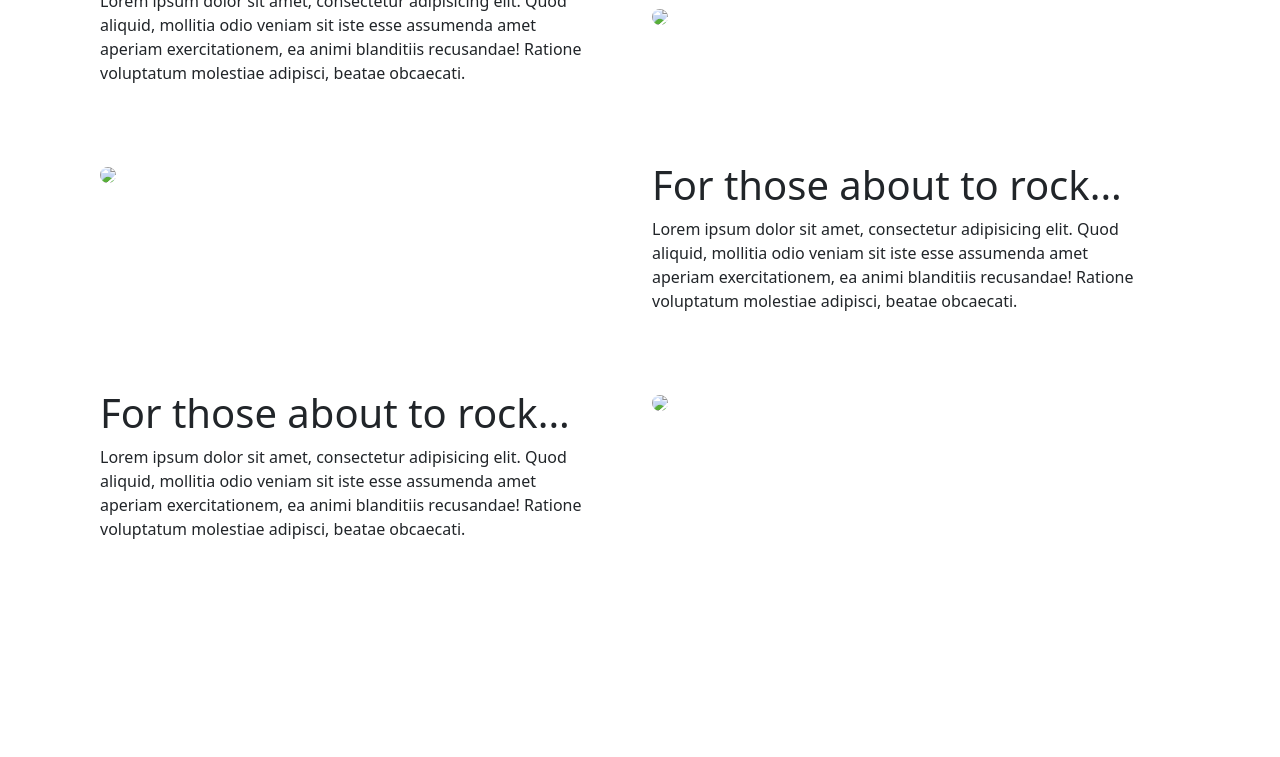
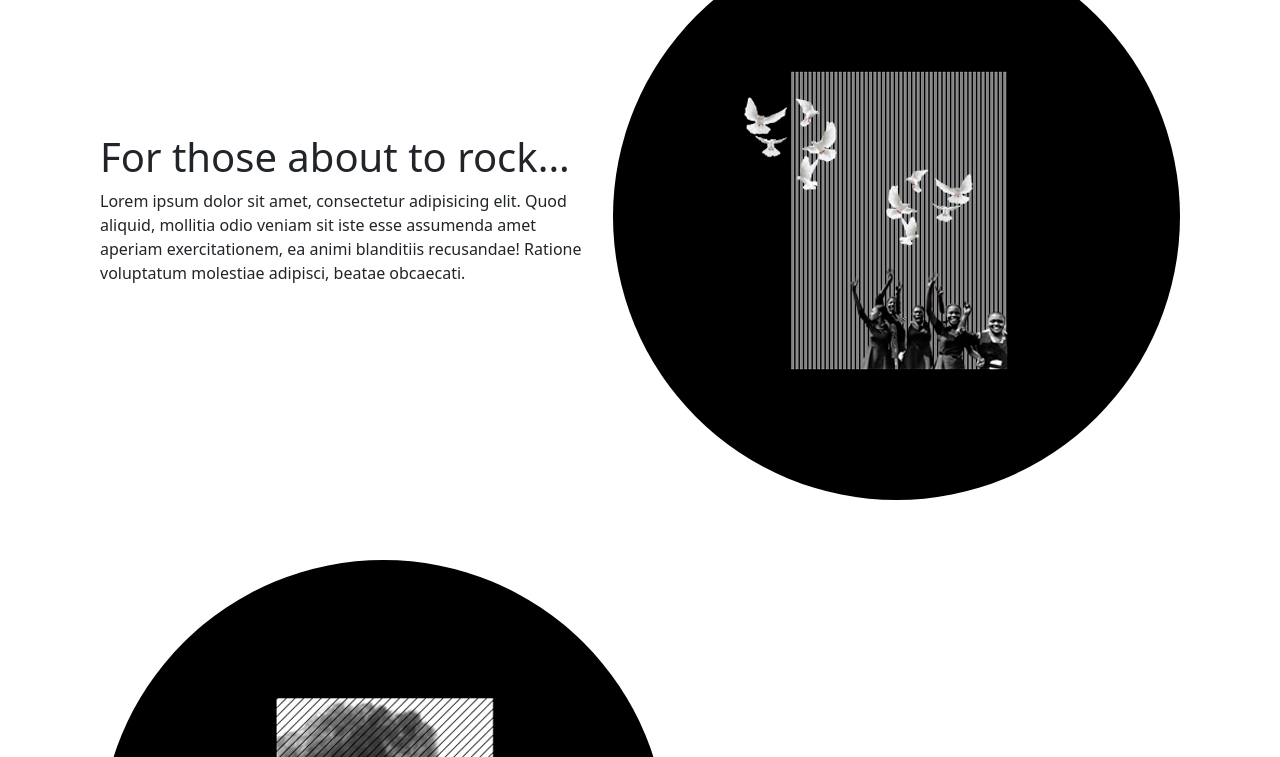
Before and after one commit to marcelavaldes/actividad5-modulo5, a plain HTML site: page index.html in a window 1280 px wide. Shown: the part 637-1394 px from the top of the page. Before the commit the page ends 1224 px from the top, so only its background shows below. Drawn offline with nearby package versions, Linux system fonts and the light colour scheme; files that its build step writes are made by us from their sources.

Commit message:
corregir rutas en el index

```diff
--- a/index.html
+++ b/index.html
@@ -13,7 +13,7 @@
     <title>actividad 4_módulo 5</title>
     <meta name="viewport" content="width=device-width, initial-scale=1">
 
-    <link href="style.css" rel="stylesheet" type="text/css">
+    <link href="assets/css/style.css" rel="stylesheet" type="text/css">
 
 </head>
 
@@ -57,7 +57,7 @@
                 </div>
             </div>
             <div class="col-sm columna">
-                <img src="imagenes/libertad.jpg" class="circulo">
+                <img src="assets/img/libertad.jpg" class="circulo">
 
             </div>
         </div>
@@ -66,7 +66,7 @@
     <div class="container bloques">
         <div class="row">
             <div class="col-sm">
-                <img src="imagenes/resistencia.jpg" class="circulo">
+                <img src="assets/img/resistencia.jpg" class="circulo">
 
             </div>
             <div class="col-sm columna">
@@ -96,7 +96,7 @@
             </div>
 
             <div class="col-sm">
-                <img src="imagenes/revolución.jpg" class="circulo">
+                <img src="assets/img/revolución.jpg" class="circulo">
 
             </div>
         </div>
```
